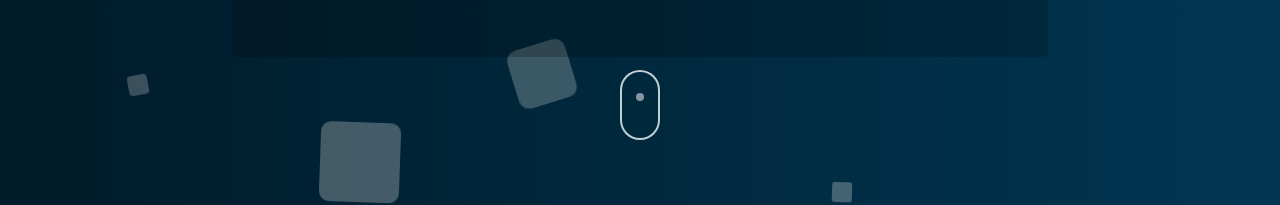
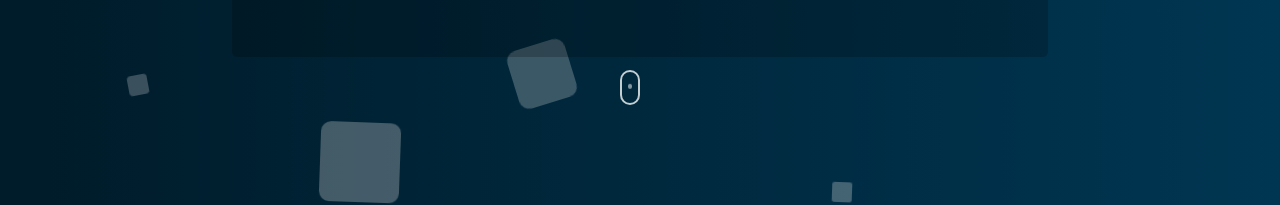
Before and after one commit to pimenta94/my-website, a React (Create React App) app: page / in a window 1280 px wide. Shown: the part 495-700 px from the top of the page. Built offline with nearby package versions, Linux system fonts and the light colour scheme.

Commit message:
Fix scroll wheel dimensions

```diff
--- a/src/components/icons/ScrollWheelIcon.css
+++ b/src/components/icons/ScrollWheelIcon.css
@@ -5,8 +5,8 @@
 }
 
 .icon-scroll {
-  width: 40px;
-  height: 70px;
+  width: 20px;
+  height: 35px;
   margin-left: -20px;
   top: 50%;
   margin-top: -35px;
@@ -16,10 +16,10 @@
 
 .icon-scroll:before {
   content: '';
-  width: 8px;
-  height: 8px;
+  width: 4px;
+  height: 5px;
   background: var(--text-color);
-  margin-left: -4px;
+  margin-left: -2px;
   top: 8px;
   border-radius: 4px;
   animation-duration: 1.5s;
@@ -33,6 +33,6 @@
   }
   100% {
     opacity: 0;
-    transform: translateY(46px);
+    transform: translateY(18px);
   }
 }
```
